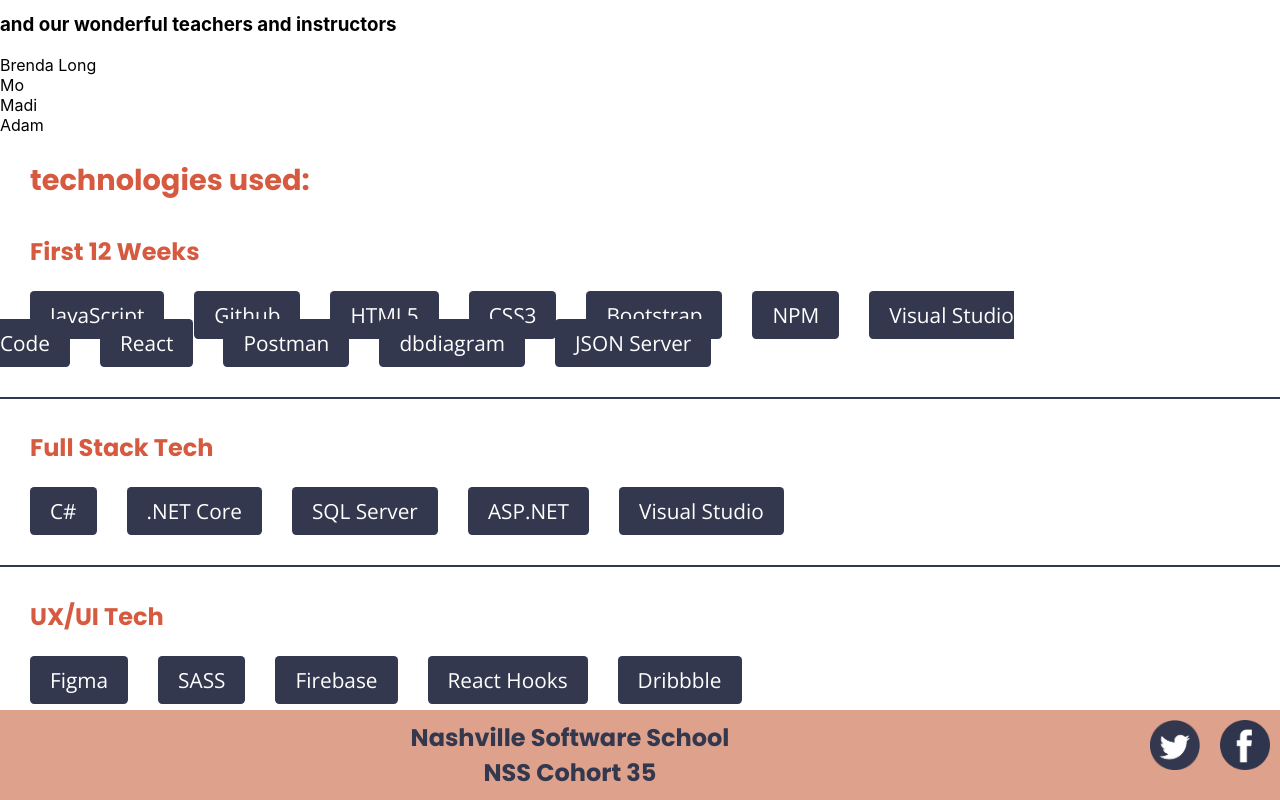
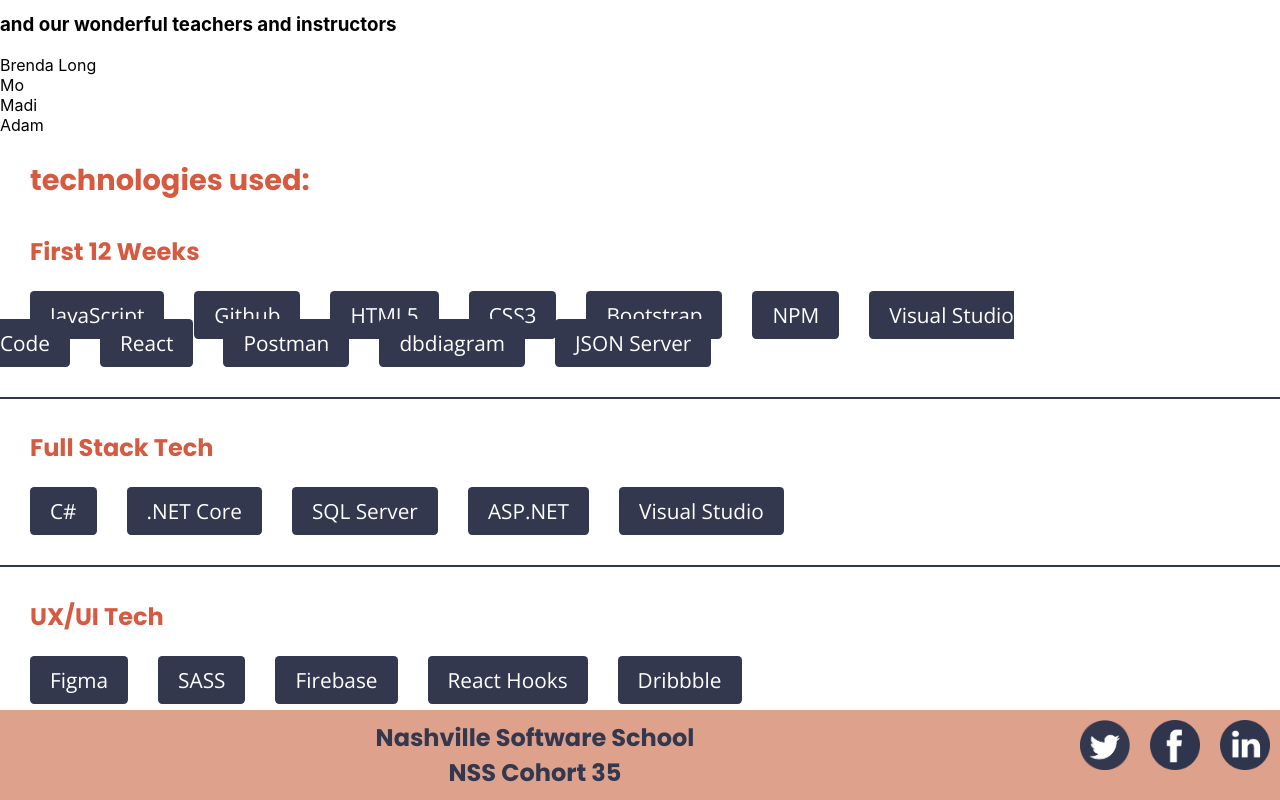
Before and after one commit to nss-day-cohort-35/website, a React (Create React App) app: page / in a window 1280 px wide. Shown: the part 8035-8835 px from the top of the page. Built offline with nearby package versions, Linux system fonts and the light colour scheme.

Commit message:
Added LinkedIn logo

```diff
--- a/src/Components/Footer/Footer.js
+++ b/src/Components/Footer/Footer.js
@@ -13,6 +13,7 @@
                         <div className="socialMediaIcons">
                         <li><img id="footerIcon" src={require('./twitter.png')} alt="Twitter Logo" /></li>
                         <li><img id="footerIcon" src={require('./facebook.png')} alt="Facebook Logo" /></li>
+                        <li><img id="footerIcon" src={require('./linkedin.png')} alt="LinkedIn Logo" /></li>
                         </div>
                     </ul>
                 </nav>
```
Also changed, not shown: src/Components/Footer/facebook.png, src/Components/Footer/linkedin.png (added).
